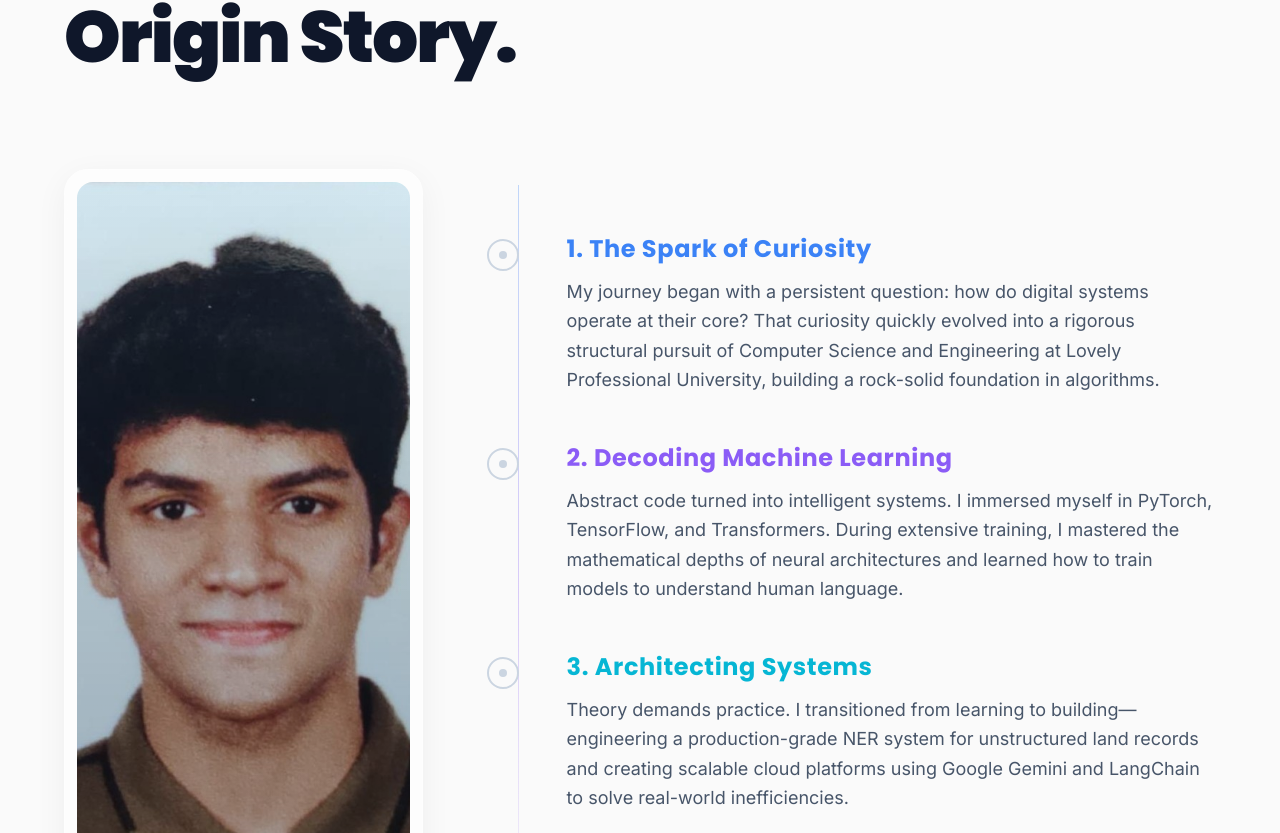
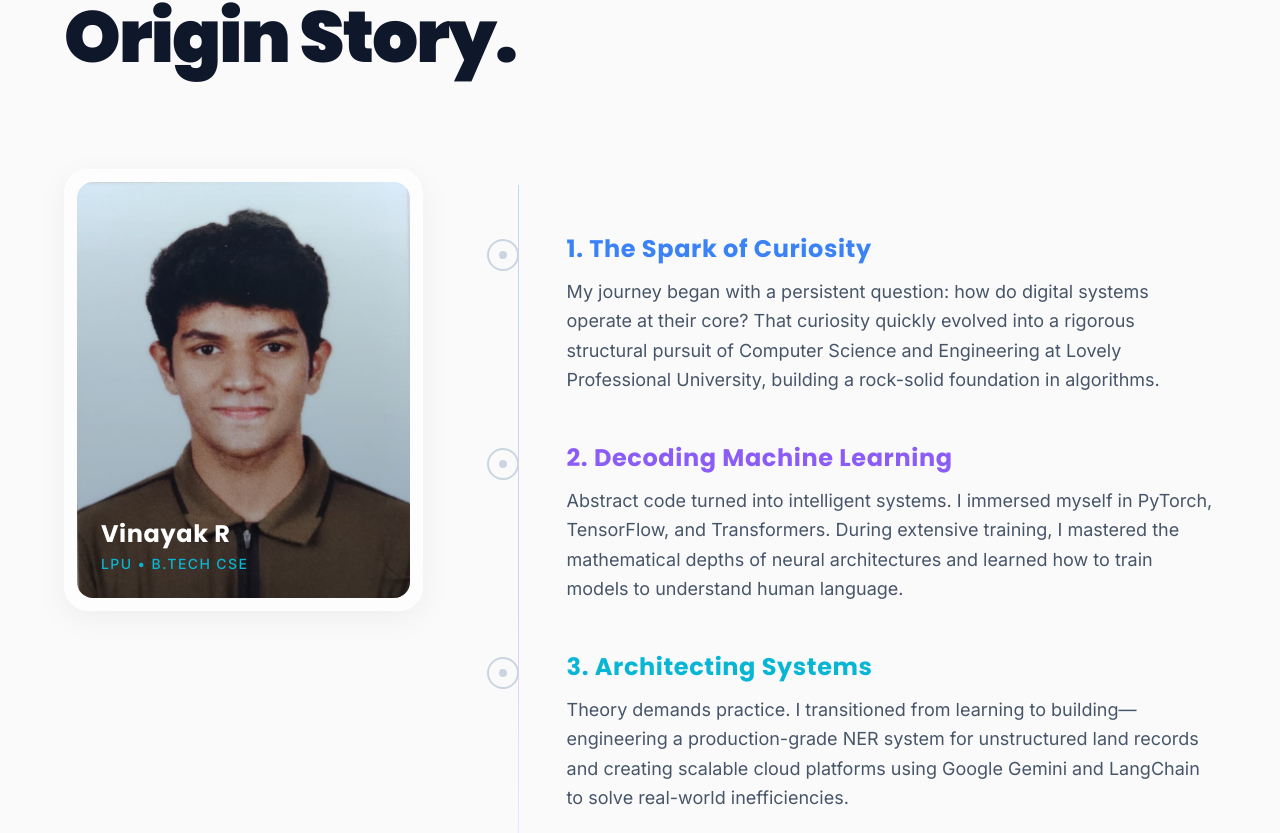
Before and after one commit to Vinayakrenjen/vinayak-portfolio, a React app: page / in a window 1280 px wide. Shown: the part 1047-1880 px from the top of the page. Built offline with nearby package versions, Linux system fonts and the light colour scheme; the HTML template or start-up script is replaced by a standard one.

Commit message:
fix(about): resolve profile picture congestion by pinning aspect ratio and enabling sticky scroll

```diff
--- a/src/components/About.jsx
+++ b/src/components/About.jsx
@@ -41,16 +41,16 @@ const About = () => {
           </h2>
         </motion.div>
 
-        <div className="flex flex-col lg:flex-row gap-12 lg:gap-20 items-stretch">
+        <div className="flex flex-col lg:flex-row gap-12 lg:gap-20 items-start">
 
           {/* Glass Image Container */}
           <motion.div
             initial={{ opacity: 0, scale: 0.95 }}
             whileInView={{ opacity: 1, scale: 1 }}
             viewport={{ once: true }}
-            className="w-full lg:w-1/3 glass-panel p-3 rounded-3xl relative group flex flex-col shadow-2xl"
+            className="w-full lg:w-1/3 lg:sticky lg:top-32 glass-panel p-3 rounded-3xl relative group flex flex-col shadow-2xl"
           >
-             <div className="w-full h-full min-h-[400px] rounded-2xl overflow-hidden relative">
+             <div className="w-full aspect-[4/5] rounded-2xl overflow-hidden relative">
                <div className="absolute inset-0 bg-gradient-to-t from-slate-900/60 to-transparent z-10 mix-blend-multiply opacity-50 group-hover:opacity-0 transition-opacity duration-700"></div>
                <img src="/profile.jpeg" alt="Vinayak R Dinesh" className="w-full h-full object-cover transition-transform duration-700 group-hover:scale-105" />
                <div className="absolute bottom-6 left-6 z-20">
```
